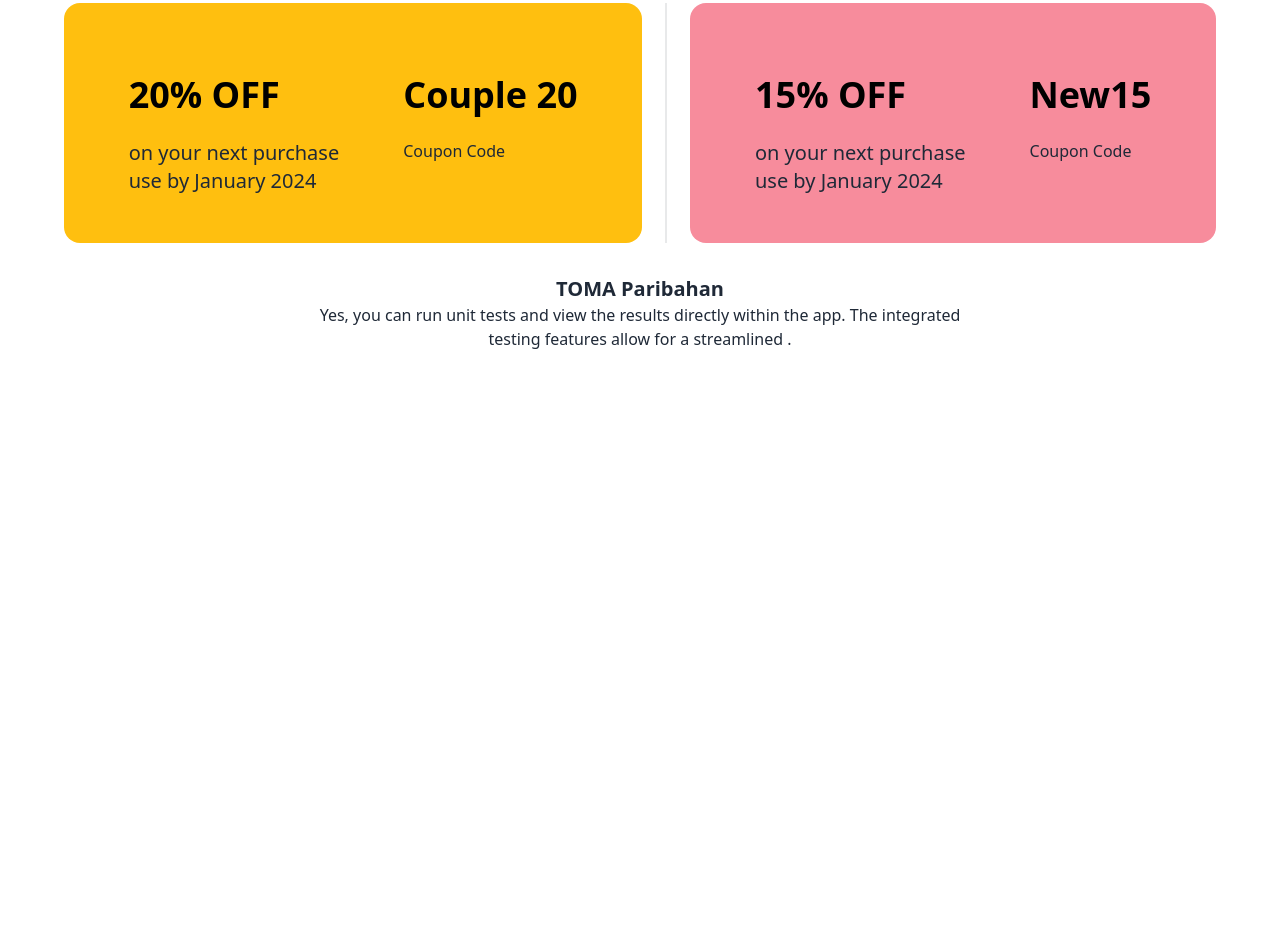
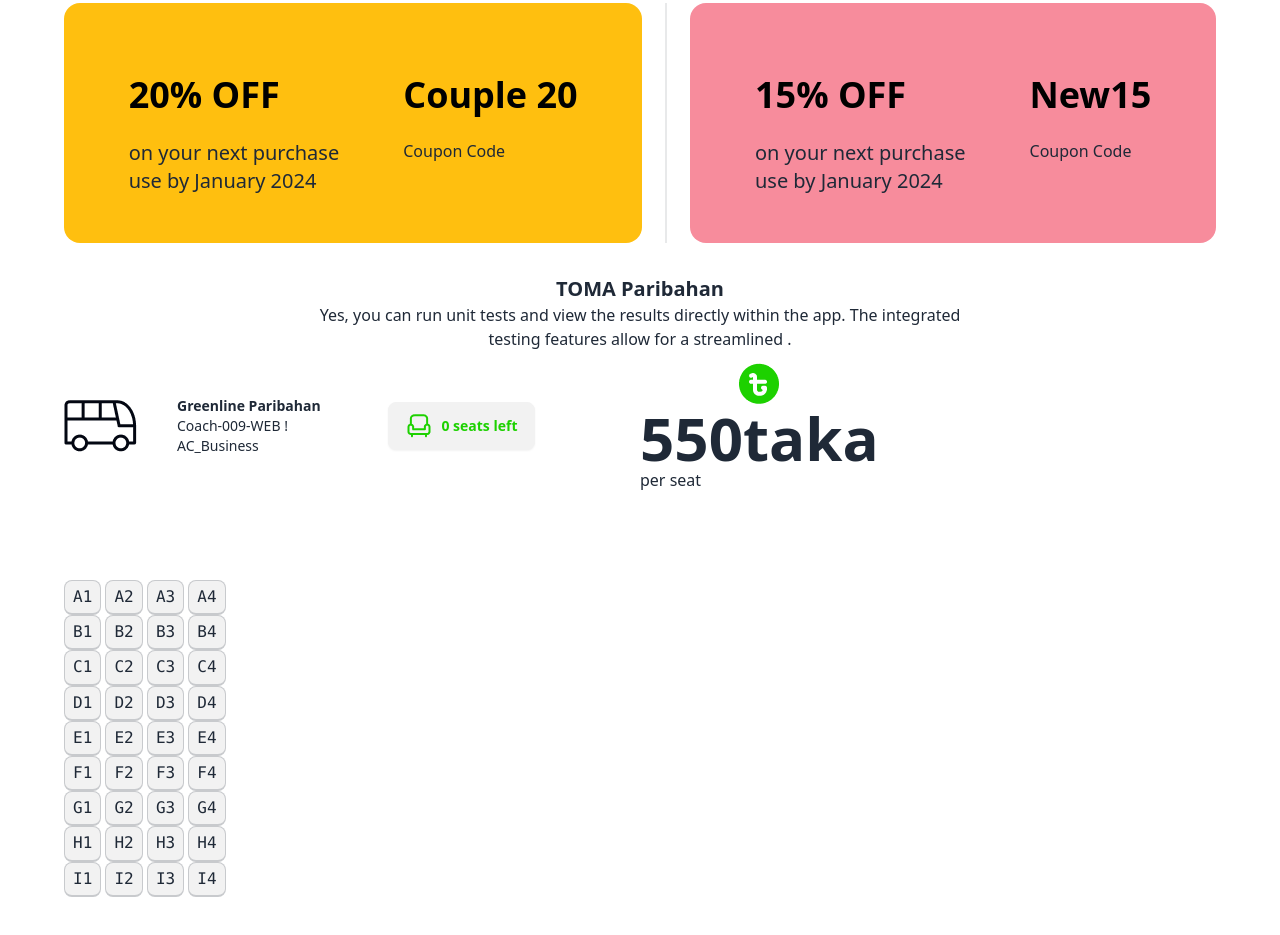
Before and after one commit to siddiqrajib/assignment-five, a plain HTML site: page index.html in a window 1280 px wide. Shown: the part 865-1800 px from the top of the page. Before the commit the page ends 1248 px from the top, so only its background shows below. Drawn offline with nearby package versions, Linux system fonts and the light colour scheme.

Commit message:
second apply

```diff
--- a/index.html
+++ b/index.html
@@ -90,15 +90,95 @@
             </div>
           </div>
 
-       <section class="my-8">
+       <section class="my-8 mx-14">
         <div class="text-center items-center justify-center">
             <h1 class="text-xl font-bold">TOMA Paribahan </h1>
         <p>Yes, you can run unit tests and view the results directly within the app. The integrated<br> testing features allow for a streamlined .</p>
         </div>
 
         <div>
+            <div class="navbar bg-base-100 ">
+                <div class="navbar-start flex flex-row gap-10">
 
+                    <img src="./images/bus-logo.png" alt="">
+                    <div>
+                        <h4 class="text-sm font-bold text-left">Greenline Paribahan</h4>
+                        <p class="text-sm">Coach-009-WEB ! AC_Business</p>
+                </div>
+
+                <div class="navbar-end">
+                  <a class="btn text-[#1DD100]"> <img src="./images/seat-green.png" alt=""><p><span>0</span> seats left</p> </a>
+
+                </div>
+              </div>
+
+              <div class="flex flex-col" >
+
+                <img class="" src="./images/fare.png" alt="">
+                <p><span class="text-6xl font-extrabold ">550</span><span class="text-6xl font-extrabold " >taka</span><br><span>per seat</span></p>
+              </div>
         </div>
+       </section >
+
+
+
+       <section class=" mx-16 my-20">
+         <div class="gap-4">
+            <kbd class="kbd">A1</kbd>
+            <kbd class="kbd">A2</kbd>
+            <kbd class="kbd">A3</kbd>
+            <kbd class="kbd">A4</kbd>
+         </div>
+         <div>
+            <kbd class="kbd">B1</kbd>
+            <kbd class="kbd">B2</kbd>
+            <kbd class="kbd">B3</kbd>
+            <kbd class="kbd">B4</kbd>
+         </div>
+         <div>
+            <kbd class="kbd">C1</kbd>
+            <kbd class="kbd">C2</kbd>
+            <kbd class="kbd">C3</kbd>
+            <kbd class="kbd">C4</kbd>
+         </div>
+         <div>
+            <kbd class="kbd">D1</kbd>
+            <kbd class="kbd">D2</kbd>
+            <kbd class="kbd">D3</kbd>
+            <kbd class="kbd">D4</kbd>
+         </div>
+         <div>
+            <kbd class="kbd">E1</kbd>
+            <kbd class="kbd">E2</kbd>
+            <kbd class="kbd">E3</kbd>
+            <kbd class="kbd">E4</kbd>
+         </div>
+         <div>
+            <kbd class="kbd">F1</kbd>
+            <kbd class="kbd">F2</kbd>
+            <kbd class="kbd">F3</kbd>
+            <kbd class="kbd">F4</kbd>
+         </div>
+         <div>
+            <kbd class="kbd">G1</kbd>
+            <kbd class="kbd">G2</kbd>
+            <kbd class="kbd">G3</kbd>
+            <kbd class="kbd">G4</kbd>
+         </div>
+
+         <div>
+            <kbd class="kbd">H1</kbd>
+            <kbd class="kbd">H2</kbd>
+            <kbd class="kbd">H3</kbd>
+            <kbd class="kbd">H4</kbd>
+         </div>
+
+         <div>
+            <kbd class="kbd">I1</kbd>
+            <kbd class="kbd">I2</kbd>
+            <kbd class="kbd">I3</kbd>
+            <kbd class="kbd">I4</kbd>
+         </div>
        </section>
 
 
```
